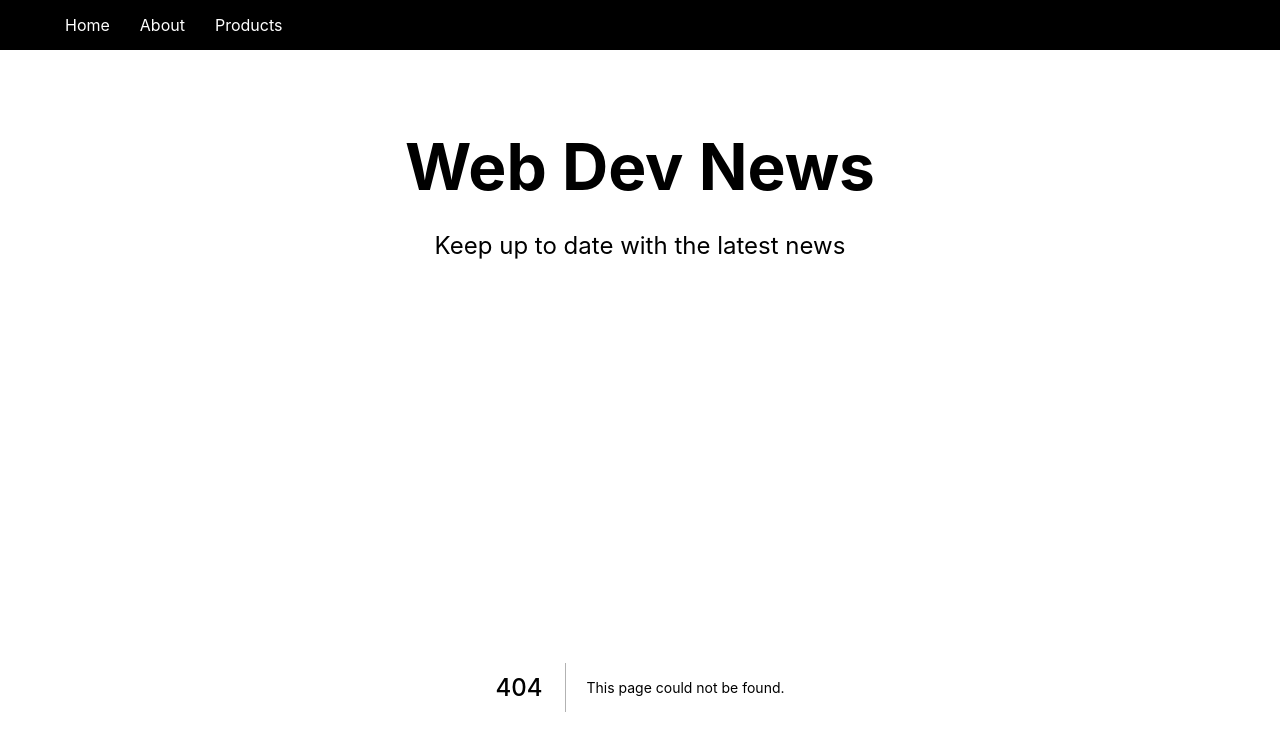
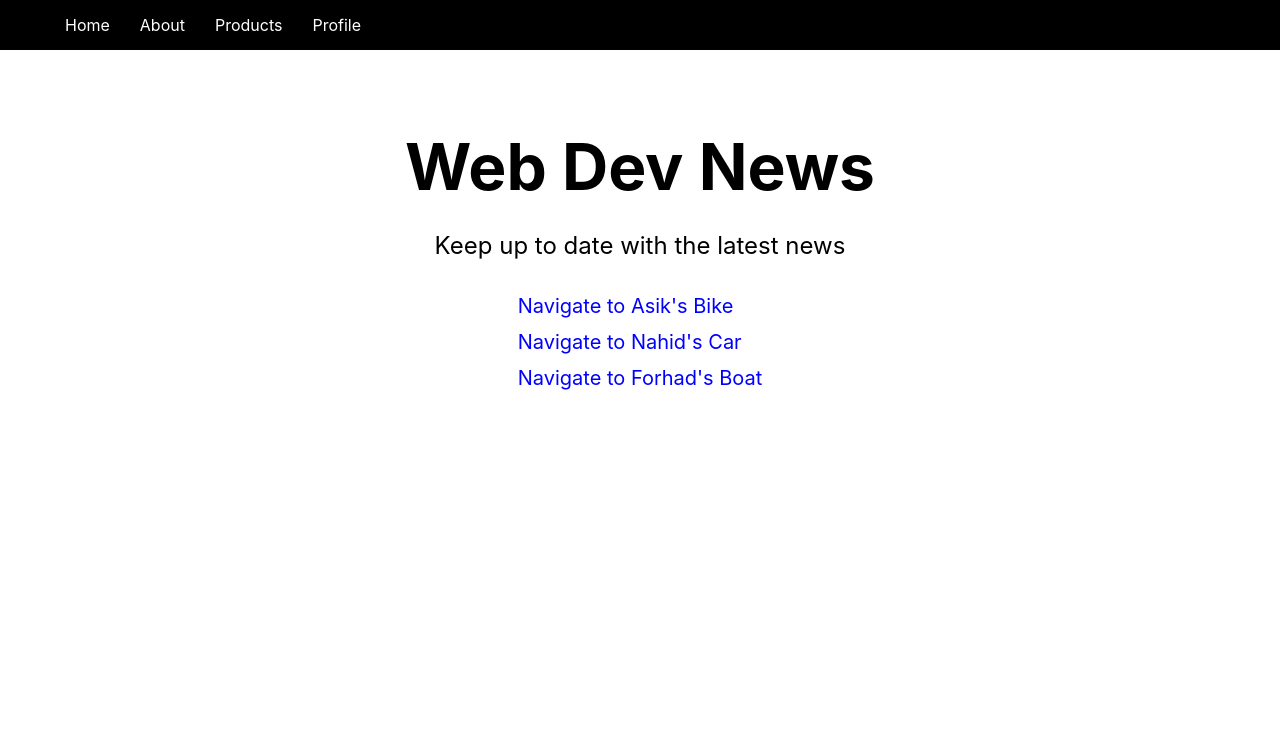
Before and after one commit to nahidnstu12/my-next-app, a Next.js app: page /profile in a window 1280 px wide. Before the commit this address had no page. Shown: the top 734 px of the page. Built offline with nearby package versions, Linux system fonts and the light colour scheme.

Commit message:
routing practise

```diff
--- a/components/Nav.js
+++ b/components/Nav.js
@@ -20,6 +20,11 @@ const Nav = () => {
             <a>Products</a>
           </Link>
         </li>
+        <li>
+          <Link href='/profile'>
+            <a>Profile</a>
+          </Link>
+        </li>
       </ul>
     </nav>
   )
--- /dev/null
+++ b/pages/profile.js
@@ -0,0 +1,39 @@
+import Link from 'next/link';
+// import {useRouter} from 'next/router'
+const profileArr = [
+  { v: 'Bike', name: 'Asik', color: "red" },
+  { v: 'Car', name: 'Nahid', color: "Asmani" },
+  { v: 'Boat', name: 'Forhad', color: "Light Blue" },
+];
+
+const profile = () => {
+  // const router = useRouter()
+
+  return (
+    <div>
+      {profileArr.map((p) => (
+        // <Link href={`/${p.v}/${p.name}/${p.color}`} key={p.name}>
+
+        <Link href={`/${p.v}/${p.name}`} key={p.name}>
+
+        {/*  <Link href={`/${encodeURIComponent( p.v)}/${p.name}`} key={p.name}> */}
+
+        {/*  <Link href={{ pathname: '/[vehicle]/[person]', query: {vehicle:p.v, person:p.name}}} key={p.name}> */}
+
+          <a
+            style={{
+              display: 'block',
+              pointer: 'cursor',
+              color: 'blue',
+              padding: '6px',
+            }}
+          >
+            Navigate to {`${p.name}'s ${p.v}`}
+          </a>
+        </Link>
+      ))}
+    </div>
+  );
+};
+
+export default profile;
```
Also changed, not shown: pages/[vehicle]/[...other].js (added, +10 -0 lines), pages/[vehicle]/[person].js (added, +9 -0 lines).
